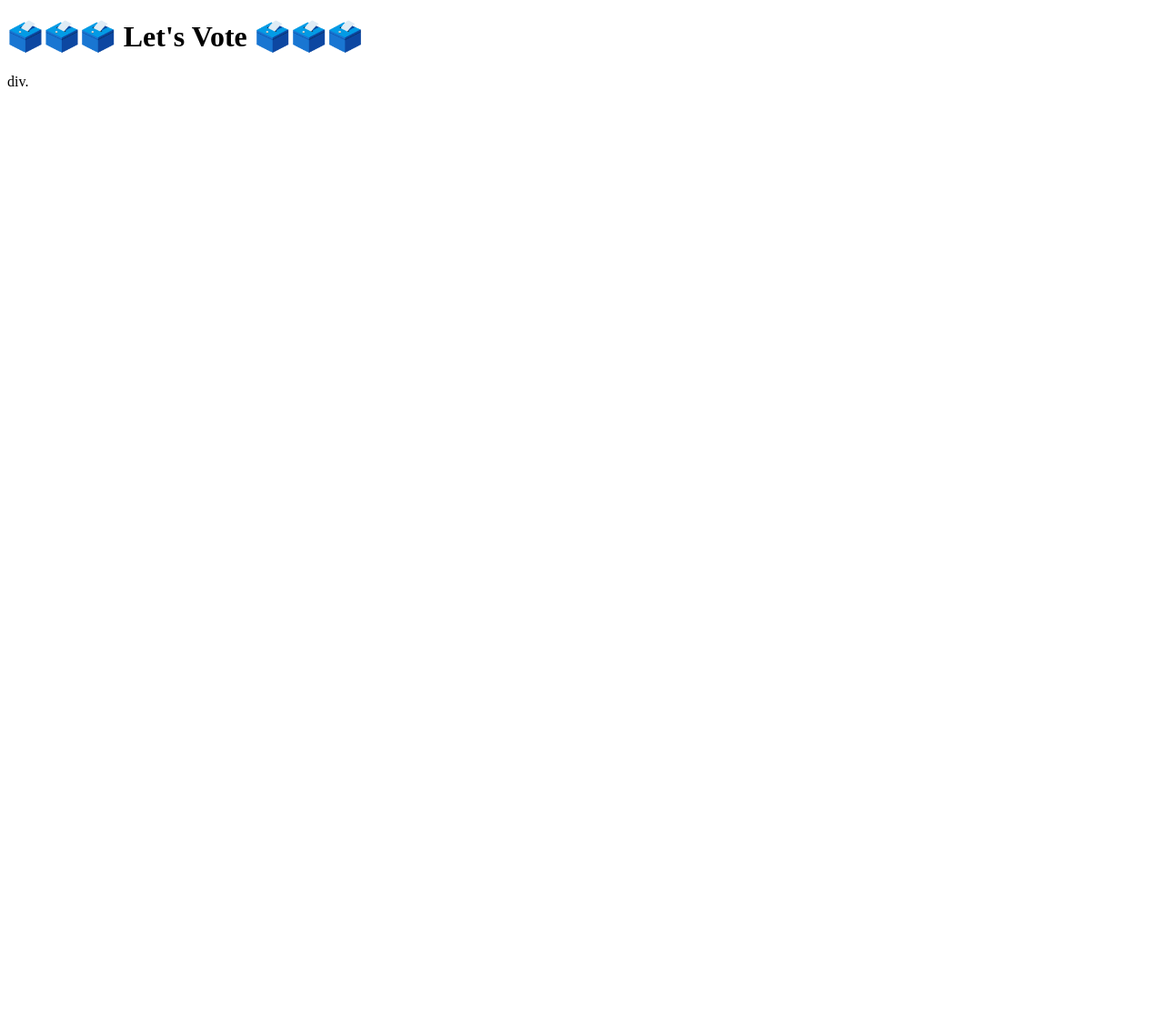
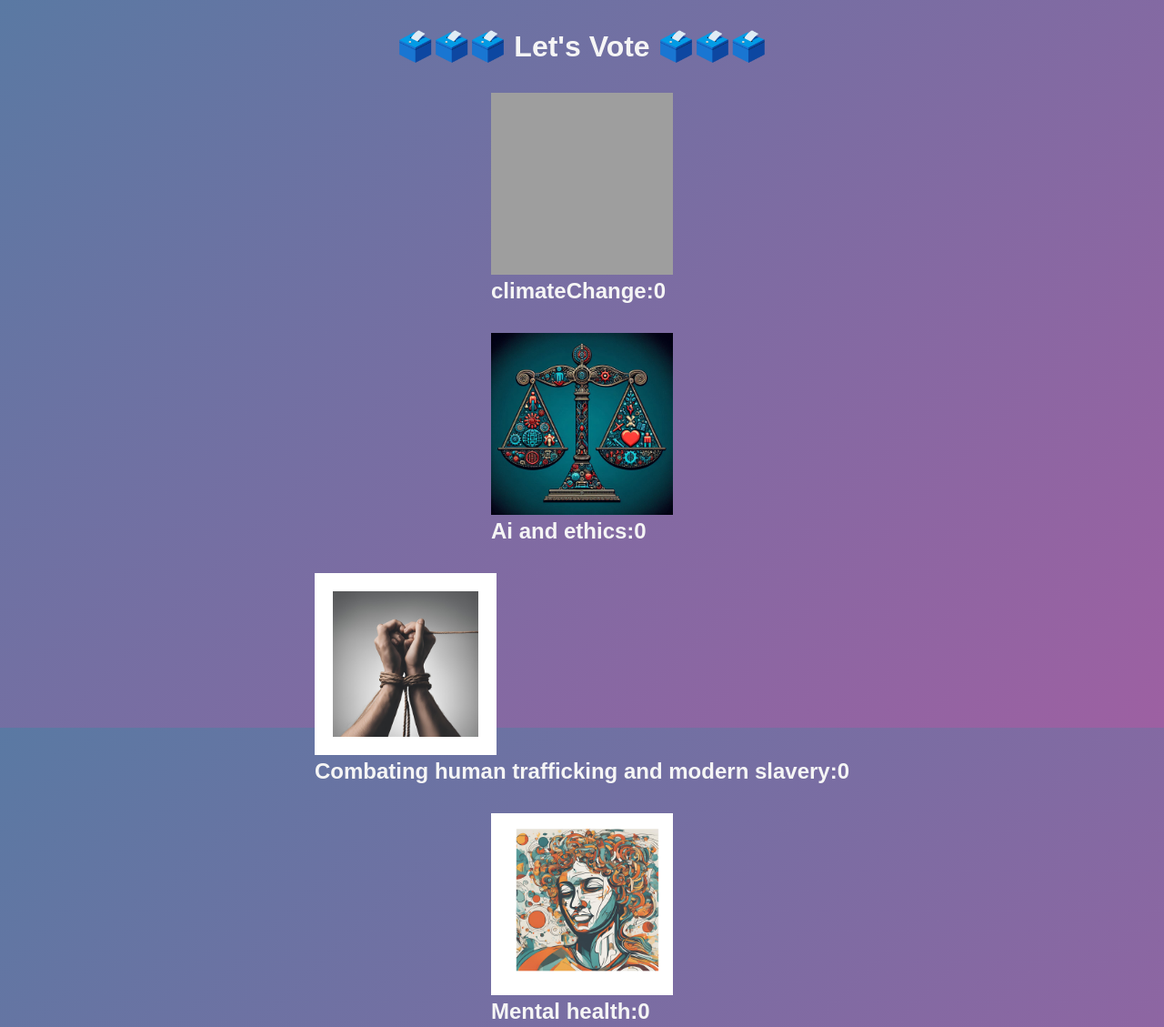
Before and after one commit to Kshitiz2020/Voting-Machine, a plain HTML site: page index.html in a window 1280 px wide. Shown: the top 1129 px of the page at 91% size. Before the commit the page ends 800 px from the top, so only its background shows below. Drawn offline with Linux system fonts and the light colour scheme; grey boxes are pictures that could not be loaded.

Commit message:
change in css

```diff
--- a/index.html
+++ b/index.html
@@ -7,8 +7,31 @@
     <link rel="stylesheet" href="style.css" />
   </head>
   <body>
-    <h1>🗳️🗳️🗳️ Let's Vote 🗳️🗳️🗳️</h1>
-    div.
+    <center><h1>🗳️🗳️🗳️ Let's Vote 🗳️🗳️🗳️</h1></center>
+    <div class="options">
+      <div class="agenda">
+        <img src="assets/climateChange.jpg" alt="" />
+        <h2 class="vote-count">climateChange:0</h2>
+      </div>
+      <div class="agenda">
+        <img src="assets/ai&ethics.jpeg" alt="" />
+        <h2 class="vote-count">Ai and ethics:0</h2>
+      </div>
+      <div class="agenda">
+        <img src="assets/ModernSlavery.png" alt="" />
+        <h2 class="vote-count">
+          Combating human trafficking and modern slavery:0
+        </h2>
+      </div>
+      <div class="agenda">
+        <img src="assets/MentalHealth.png" alt="" />
+        <h2 class="vote-count">Mental health:0</h2>
+      </div>
+      <div class="agenda">
+        <img src="assets/RenewableEnergy.png" alt="" />
+        <h2 class="vote-count">Renewable Energy:0</h2>
+      </div>
+    </div>
     <script src="script.js"></script>
   </body>
 </html>
--- a/style.css
+++ b/style.css
@@ -0,0 +1,30 @@
+* {
+  margin: 0;
+  padding: 0;
+  box-sizing: border-box;
+  font-family: "Poppins", sans-serif;
+}
+
+body {
+  height: 100vh;
+
+  background: linear-gradient(135deg, #5a79a3, #9d60a2);
+  padding: 2rem;
+  color: whitesmoke;
+}
+
+/* options */
+.options {
+  padding: 2rem;
+  display: flex;
+  flex-direction: column;
+  justify-content: center;
+  align-items: center;
+  gap: 2rem;
+}
+
+/* Images */
+.agenda img {
+  height: 200px;
+  width: 200px;
+}
```
Also changed, not shown: assets/MentalHealth.png (added), assets/ModernSlavery.png (added), assets/RenewableEnergy.png (added), assets/ai&ethics.jpeg (added), assets/globalPeace.jpg (added), 1 other file.
